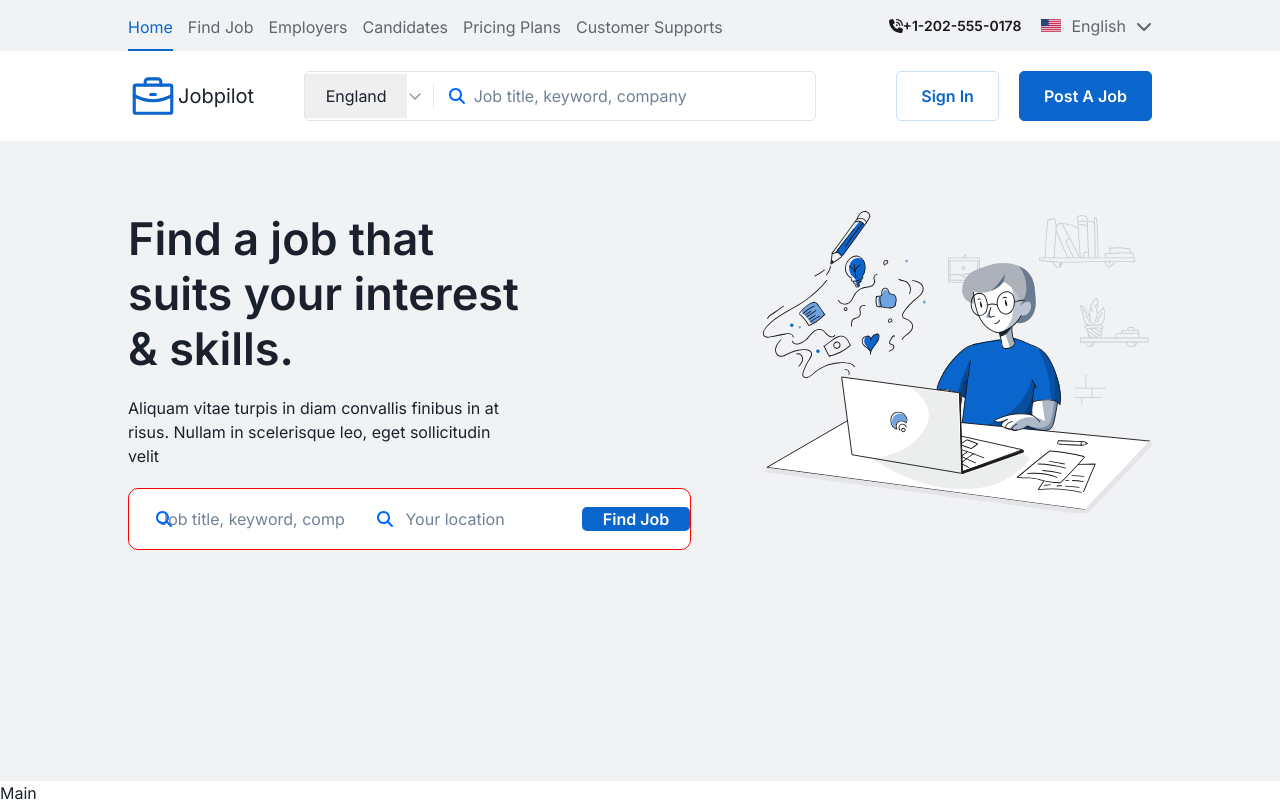
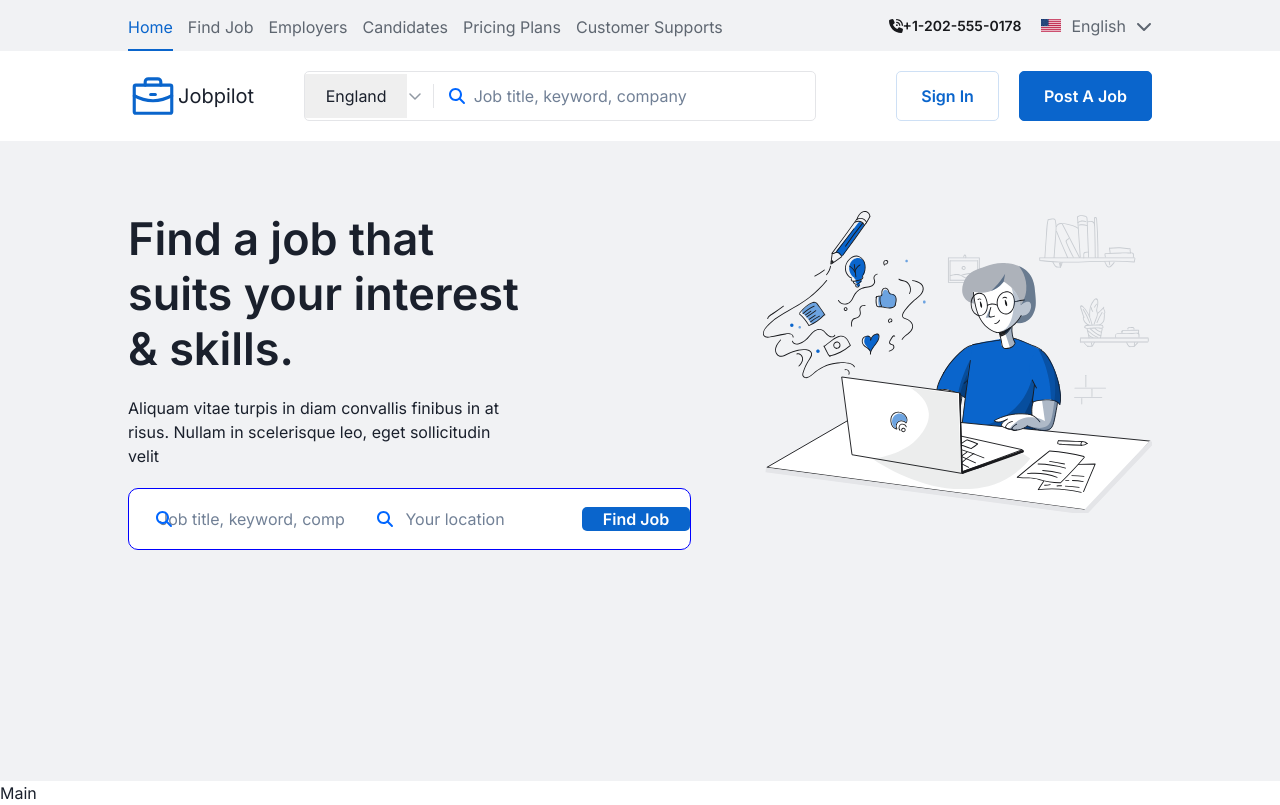
Before and after one commit to Fazliddin2208/job-listing, a Next.js app: page / in a window 1280 px wide. Built offline with nearby package versions, Linux system fonts and the light colour scheme; no server answers.

Commit message:
input group

```diff
--- a/Components/Hero/hero.module.scss
+++ b/Components/Hero/hero.module.scss
@@ -20,7 +20,7 @@
       }
 
       &__inputGroup {
-        border: 1px solid red;
+        border: 1px solid blue;
 
         input {
           width: 100%;
```
